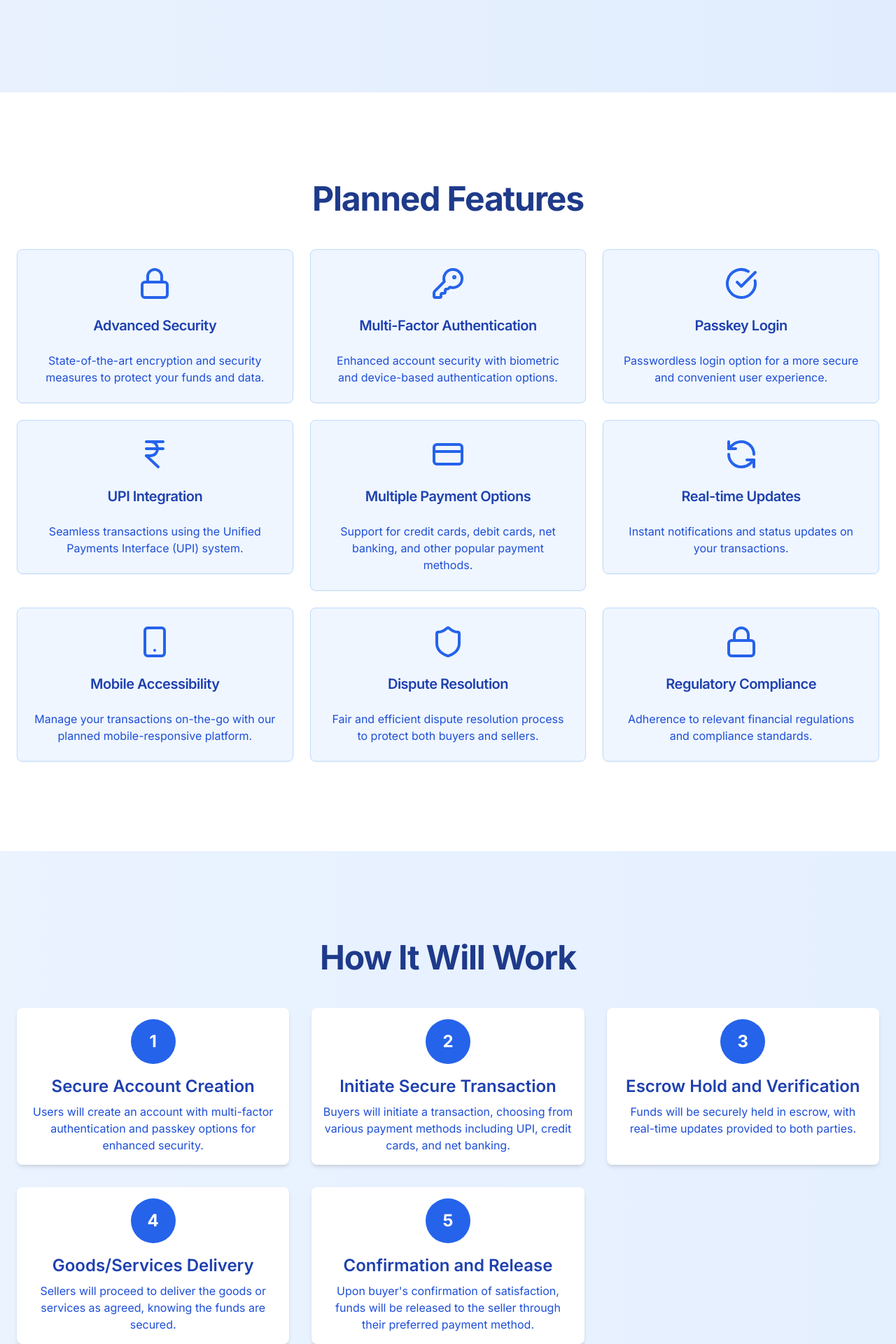
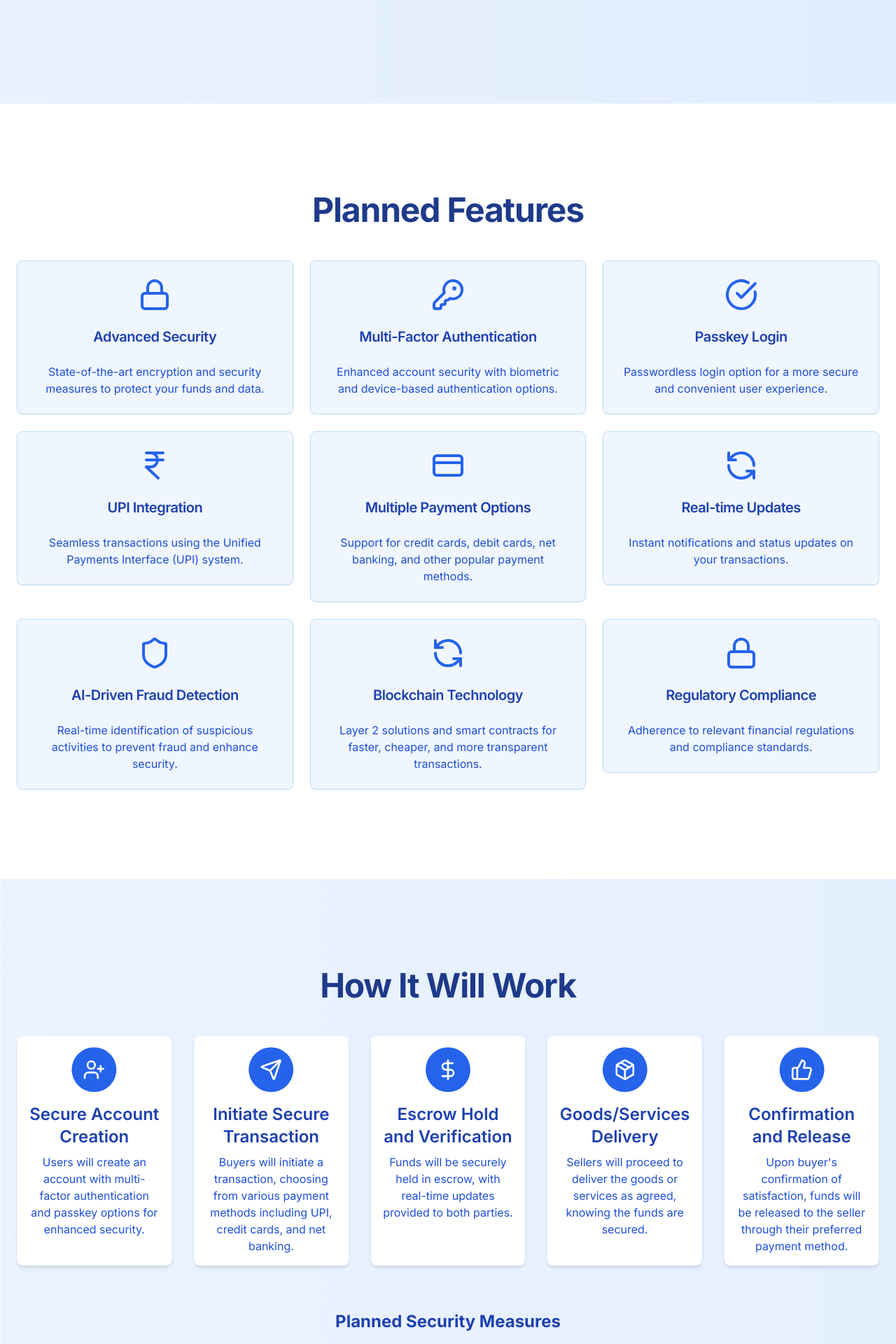
Before and after one commit to Luffy6963/VaulCrypt, a Next.js app: page / in a window 1280 px wide. Shown: the part 560-2480 px from the top of the page at 70% size. Built offline with nearby package versions, Linux system fonts and the light colour scheme.

Commit message:
Third Commit

```diff
--- a/app/page.tsx
+++ b/app/page.tsx
@@ -1,20 +1,12 @@
-// page.tsx
 'use client'
 
-import { Inter } from '@next/font/google'
 import { Button } from "@/components/ui/button"
 import { Card, CardContent, CardHeader, CardTitle } from "@/components/ui/card"
 import { Input } from "@/components/ui/input"
-import { ArrowRight, CheckCircle, Lock, RefreshCcw, Shield, Smartphone, Twitter, Instagram, Linkedin, CreditCard, KeyRound, IndianRupee, Menu, X } from "lucide-react"
+import { ArrowRight, CheckCircle, Lock, RefreshCcw, Shield, Smartphone, Twitter, Instagram, Linkedin, CreditCard, KeyRound, IndianRupee, Menu, X, UserPlus, Send, DollarSign, Package, ThumbsUp } from "lucide-react"
 import { useRef, useState } from "react"
 import { motion, useScroll, useTransform } from "framer-motion"
 import Image from 'next/image'
-
-// Import and configure the Inter font
-const inter = Inter({
-  subsets: ['latin'],
-  variable: '--font-sans',
-})
 
 export default function Component() {
   const [showContactInfo, setShowContactInfo] = useState(false)
@@ -38,7 +30,7 @@ export default function Component() {
 
   const scrollToSection = (ref: React.RefObject<HTMLElement>) => {
     ref.current?.scrollIntoView({ behavior: 'smooth' })
-    setIsNavOpen(false) // Close nav on mobile after scrolling
+    setIsNavOpen(false)
   }
 
   const handleContactUs = () => {
@@ -94,7 +86,7 @@ export default function Component() {
   }
 
   return (
-    <div className={`${inter.variable} flex flex-col min-h-screen bg-gradient-to-b from-blue-50 to-white font-sans`}>
+    <div className="flex flex-col min-h-screen bg-gradient-to-b from-blue-50 to-white font-sans">
       {/* Header */}
       <motion.header
         className="px-6 lg:px-10 h-20 flex items-center bg-white shadow-sm sticky top-0 z-50"
@@ -222,7 +214,7 @@ export default function Component() {
           <div className="absolute inset-0 bg-blue-50 opacity-70"></div>
           <div className="relative z-10 container px-4 md:px-6">
             <motion.div
-              className="flex flex-col items-center space-y-4 text-center"
+              className="flex flex-col items-center space-y-6 text-center"
               variants={itemVariants}
             >
               <motion.h1
@@ -281,8 +273,8 @@ export default function Component() {
                 { icon: IndianRupee, title: "UPI Integration", content: "Seamless transactions using the Unified Payments Interface (UPI) system." },
                 { icon: CreditCard, title: "Multiple Payment Options", content: "Support for credit cards, debit cards, net banking, and other popular payment methods." },
                 { icon: RefreshCcw, title: "Real-time Updates", content: "Instant notifications and status updates on your transactions." },
-                { icon: Smartphone, title: "Mobile Accessibility", content: "Manage your transactions on-the-go with our planned mobile-responsive platform." },
-                { icon: Shield, title: "Dispute Resolution", content: "Fair and efficient dispute resolution process to protect both buyers and sellers." },
+                { icon: Shield, title: "AI-Driven Fraud Detection", content: "Real-time identification of suspicious activities to prevent fraud and enhance security." },
+                { icon: RefreshCcw, title: "Blockchain Technology", content: "Layer 2 solutions and smart contracts for faster, cheaper, and more transparent transactions." },
                 { icon: Lock, title: "Regulatory Compliance", content: "Adherence to relevant financial regulations and compliance standards." },
               ].map((feature, index) => (
                 <motion.div
@@ -321,11 +313,12 @@ export default function Component() {
             <motion.h2
               className="text-3xl font-bold tracking-tight sm:text-4xl md:text-5xl text-center mb-12 text-blue-900"
               variants={itemVariants}
+
             >
               How It Will Work
             </motion.h2>
             <motion.div
-              className="grid gap-8 lg:grid-cols-3"
+              className="grid gap-8 lg:grid-cols-5"
               variants={{
                 visible: {
                   transition: {
@@ -335,11 +328,11 @@ export default function Component() {
               }}
             >
               {[
-                { step: 1, title: "Secure Account Creation", content: "Users will create an account with multi-factor authentication and passkey options for enhanced security.", icon: Lock },
-                { step: 2, title: "Initiate Secure Transaction", content: "Buyers will initiate a transaction, choosing from various payment methods including UPI, credit cards, and net banking.", icon: KeyRound },
-                { step: 3, title: "Escrow Hold and Verification", content: "Funds will be securely held in escrow, with real-time updates provided to both parties.", icon: Shield },
-                { step: 4, title: "Goods/Services Delivery", content: "Sellers will proceed to deliver the goods or services as agreed, knowing the funds are secured.", icon: Smartphone },
-                { step: 5, title: "Confirmation and Release", content: "Upon buyer's confirmation of satisfaction, funds will be released to the seller through their preferred payment method.", icon: CheckCircle },
+                { step: 1, title: "Secure Account Creation", content: "Users will create an account with multi-factor authentication and passkey options for enhanced security.", icon: UserPlus },
+                { step: 2, title: "Initiate Secure Transaction", content: "Buyers will initiate a transaction, choosing from various payment methods including UPI, credit cards, and net banking.", icon: Send },
+                { step: 3, title: "Escrow Hold and Verification", content: "Funds will be securely held in escrow, with real-time updates provided to both parties.", icon: DollarSign },
+                { step: 4, title: "Goods/Services Delivery", content: "Sellers will proceed to deliver the goods or services as agreed, knowing the funds are secured.", icon: Package },
+                { step: 5, title: "Confirmation and Release", content: "Upon buyer's confirmation of satisfaction, funds will be released to the seller through their preferred payment method.", icon: ThumbsUp },
               ].map((step, index) => (
                 <motion.div
                   key={index}
@@ -347,7 +340,7 @@ export default function Component() {
                   variants={itemVariants}
                 >
                   <div className="flex items-center justify-center h-16 w-16 rounded-full bg-blue-600 text-white text-2xl font-bold mb-4">
-                    {step.step}
+                    <step.icon className="h-8 w-8" />
                   </div>
                   <h3 className="text-2xl font-semibold text-blue-800 mb-2">{step.title}</h3>
                   <p className="text-blue-700 text-base">{step.content}</p>
@@ -472,7 +465,6 @@ export default function Component() {
                   Join Waitlist
                 </Button>
               </form>
-              {/* Removed the second "Join Waitlist" button to streamline the user experience */}
               {submitStatus && (
                 <motion.p
                   className={`mt-4 text-lg ${submitStatus.success ? 'text-green-600' : 'text-red-600'}`}
@@ -523,14 +515,14 @@ export default function Component() {
                   <p className="mb-4 text-lg">
                     <strong>Email:</strong>{" "}
                     <a
-                      href="mailto:vaulcrypt@gmail.com"
+                      href="mailto:info@vaulcrypt.com"
                       className="text-blue-600 hover:text-blue-800 underline"
                       onClick={(e) => {
                         e.preventDefault()
-                        window.location.href = "mailto:vaulcrypt@gmail.com"
+                        window.location.href = "mailto:info@vaulcrypt.com"
                       }}
                     >
-                      vaulcrypt@gmail.com
+                      info@vaulcrypt.com
                     </a>
                   </p>
                   <div className="flex justify-center space-x-4">
```
